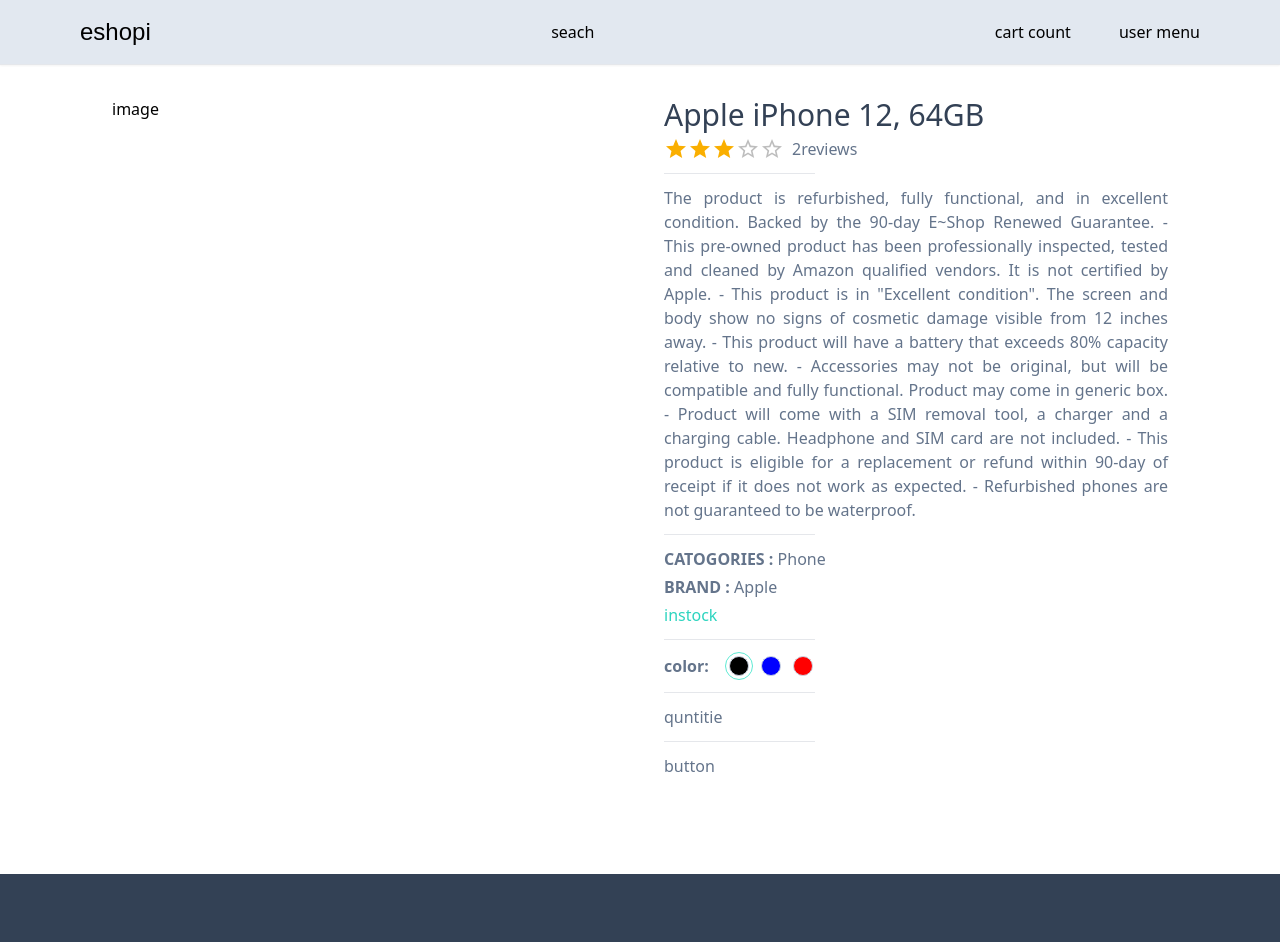
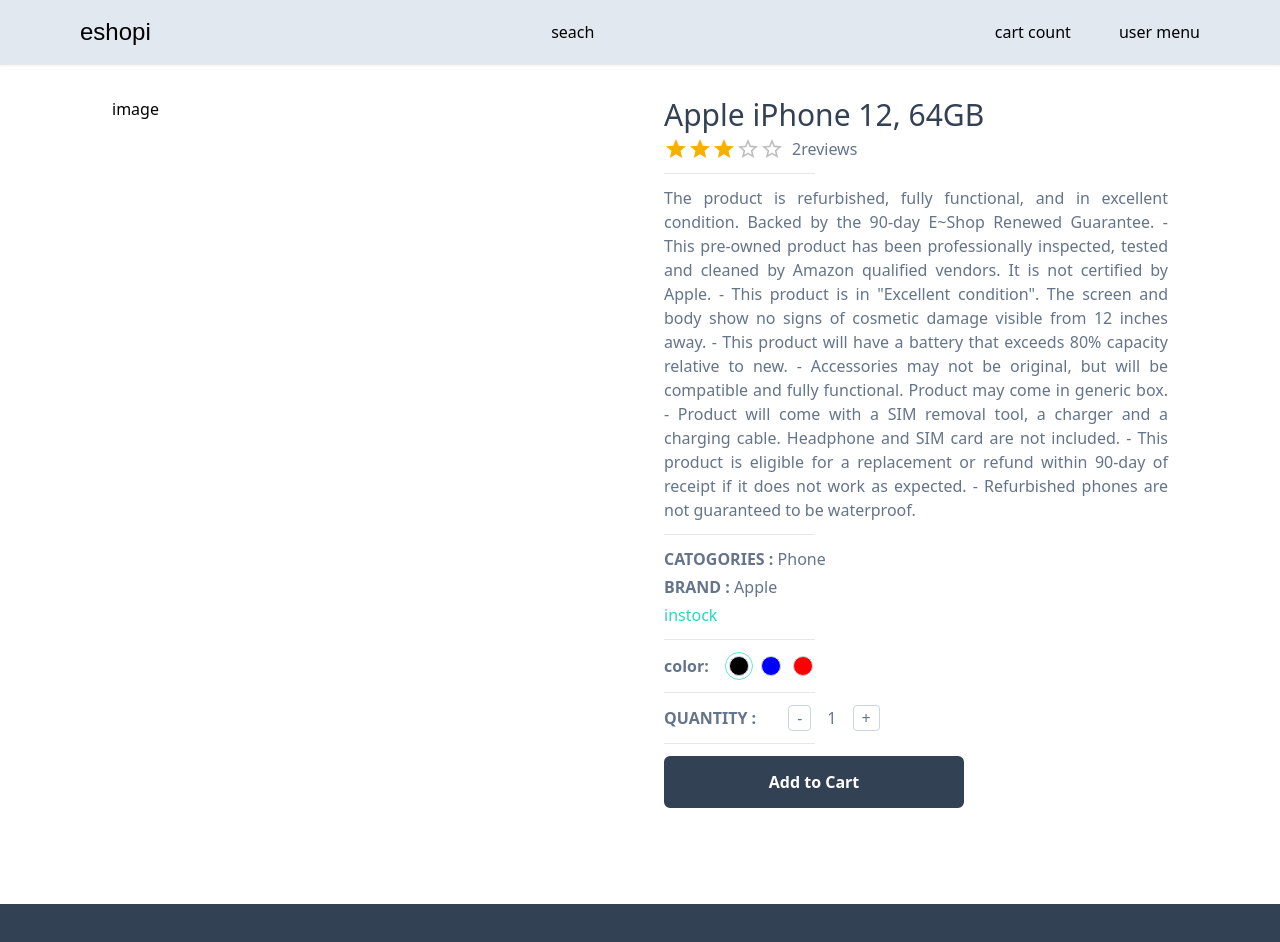
Before and after one commit to abdulrashidkalodi/E-Commerce-Application, a Next.js app: page /product/1 in a window 1280 px wide. Shown: the top 942 px of the page. Built offline with nearby package versions, Linux system fonts and the light colour scheme; a web font is replaced by a local one.

Commit message:
button and quantity added

```diff
--- /dev/null
+++ b/app/components/Button.tsx
@@ -0,0 +1,41 @@
+"use client";
+
+import { IconType } from "react-icons";
+
+interface ButtonProps {
+  label: string;
+  disabled?: boolean;
+  outline?: boolean;
+  small?: boolean;
+  custom?: string;
+  icon?: IconType;
+  onClick: (e: React.MouseEvent<HTMLButtonElement>) => void;
+}
+const Button: React.FC<ButtonProps> = ({
+  label,
+  disabled,
+  outline,
+  small,
+  custom,
+  icon: Icon,
+  onClick,
+}) => {
+  return (
+    <button
+      disabled={disabled}
+      className={`
+      disabled:opacity-70 disabled:cursor-not-allowed rounded-md hover:opacity-80 transition w-full border-slate-700 flex items-center justify-center gap-2
+      ${outline ? "bg-white" : "bg-slate-700"}
+      ${outline ? "text-slate-700" : "text-white"}
+      ${small ? "text-sm font-light" : "text-md font-semibold"}
+      ${small ? "py-1 px-2 border-[1px]" : "py-3 px-4 border-2"}
+      ${custom ? custom : " "}
+      `}
+    >
+      {Icon && <Icon size={24} />}
+      {label}
+    </button>
+  );
+};
+
+export default Button;
--- /dev/null
+++ b/app/components/products/SetQuantity.tsx
@@ -0,0 +1,33 @@
+"use client";
+import { CartProductType } from "@/app/product/[productId]/ProductDetails";
+
+interface SetQtyProps {
+  cartCounter?: boolean;
+  cartProduct: CartProductType;
+  handleQtyIncrease: () => void;
+  handleQtyDecrease: () => void;
+}
+const btnStyles = "border-[1.2px] border-slate-300 px-2 rounded";
+const SetQuantity: React.FC<SetQtyProps> = ({
+  cartCounter,
+  cartProduct,
+  handleQtyIncrease,
+  handleQtyDecrease,
+}) => {
+  return (
+    <div className="flex gap-8 items-center">
+      {cartCounter ? null : <div className="font-semibold">QUANTITY :</div>}
+      <div className="flex gap-4 items-center text-base">
+        <button onClick={handleQtyDecrease} className={btnStyles}>
+          -
+        </button>
+        <div>{cartProduct.quantity}</div>
+        <button onClick={handleQtyIncrease} className={btnStyles}>
+          +
+        </button>
+      </div>
+    </div>
+  );
+};
+
+export default SetQuantity;
--- a/app/product/[productId]/ProductDetails.tsx
+++ b/app/product/[productId]/ProductDetails.tsx
@@ -1,7 +1,9 @@
 "use client";
+import Button from "@/app/components/Button";
 import SetColor from "@/app/components/products/SetColor";
+import SetQuantity from "@/app/components/products/SetQuantity";
 import truncateText from "@/utils/truncateText";
-import { Rating } from "@mui/material";
+import { Icon, Rating } from "@mui/material";
 import { useCallback, useState } from "react";
 interface ProductDetailsProps {
   product: any;
@@ -40,7 +42,7 @@
   const productRating =
     product.reviews.reduce((acc: number, item: any) => item.rating + acc, 0) /
     product.reviews.length;
-
+  //colore selection function
   const handleColorSelect = useCallback(
     (value: SelectedImgType) => {
       setCartProduct((prev) => {
@@ -52,6 +54,24 @@
     },
     [cartProduct.selectedImg]
   );
+  //increse thre quantity
+  const handleQtyIncrease = useCallback(() => {
+    if (cartProduct.quantity === 99) {
+      return;
+    }
+    setCartProduct((prev) => {
+      return { ...prev, quantity: prev.quantity + 1 };
+    });
+  }, [cartProduct]);
+  //decrease the quatity
+  const handleQtyDecrease = useCallback(() => {
+    if (cartProduct.quantity === 1) {
+      return;
+    }
+    setCartProduct((prev) => {
+      return { ...prev, quantity: prev.quantity - 1 };
+    });
+  }, [cartProduct]);
   return (
     <div className="grid grid-cols-1 md:grid-cols-2 gap-12">
       <div>image</div>
@@ -85,9 +105,15 @@
           handleColorSelect={handleColorSelect}
         />
         <Horizontal />
-        <div>quntitie </div>
+        <SetQuantity
+          cartProduct={cartProduct}
+          handleQtyDecrease={handleQtyDecrease}
+          handleQtyIncrease={handleQtyIncrease}
+        />
         <Horizontal />
-        <div> button</div>
+        <div className="max-w-[300px]">
+          <Button label="Add to Cart" onClick={() => {}} />
+        </div>
       </div>
     </div>
   );
```
